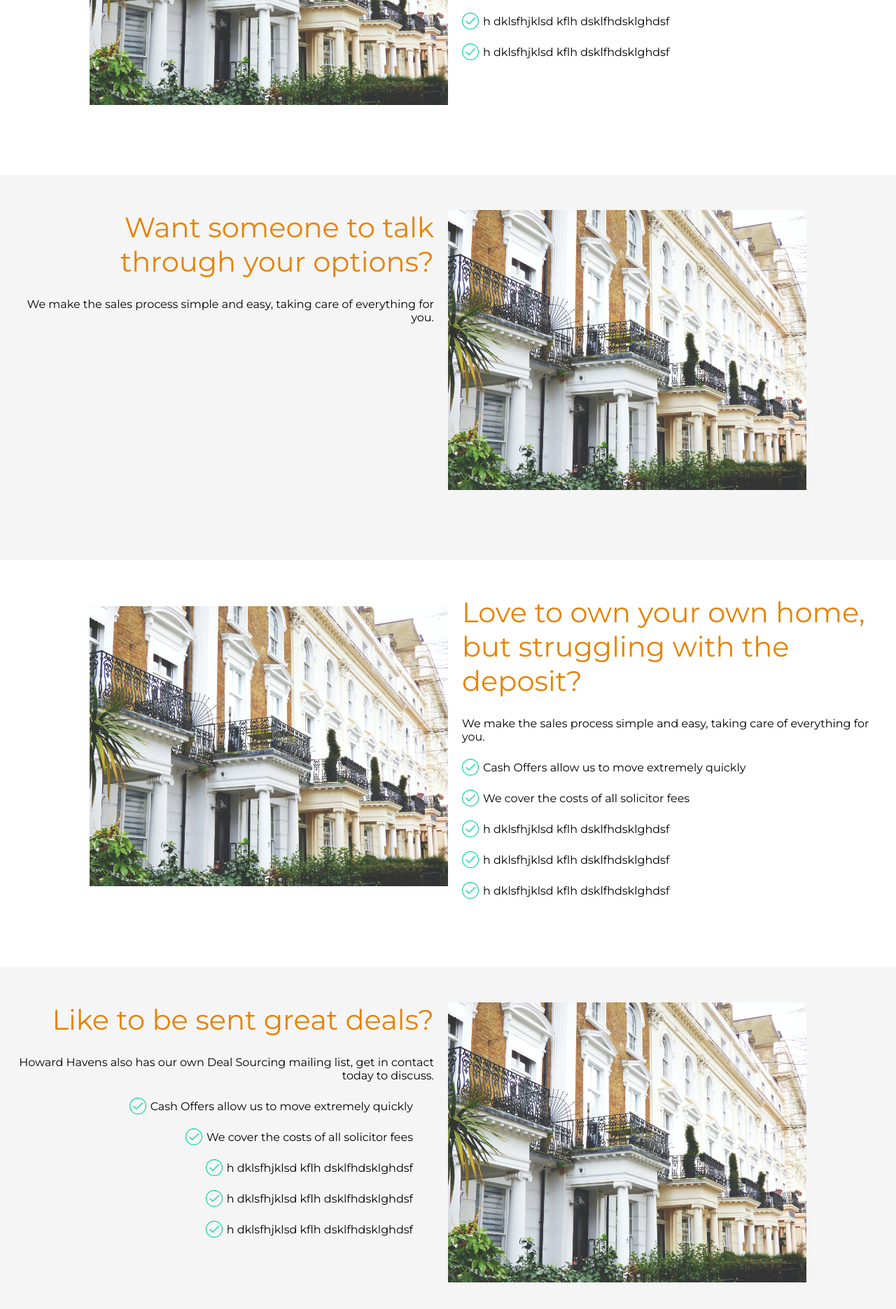
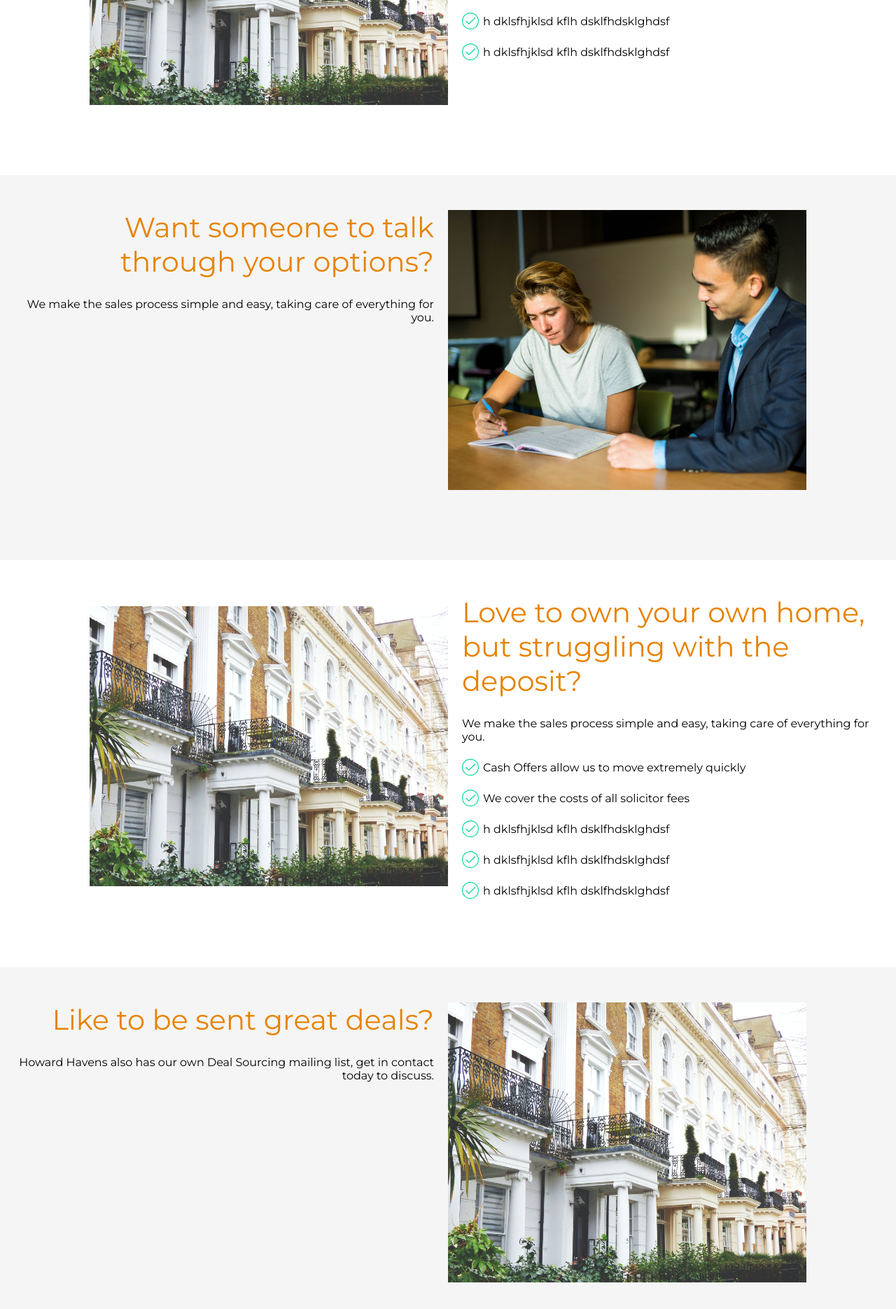
Before and after one commit to RKHTechnologies/HowardHavens, a React (Create React App) app: page / in a window 1280 px wide. Shown: the part 1845-3715 px from the top of the page at 70% size. Built offline with nearby package versions, Linux system fonts and the light colour scheme.

Commit message:
Added 'talk through' image

```diff
--- a/src/Shared/ImageLib.tsx
+++ b/src/Shared/ImageLib.tsx
@@ -1,10 +1,11 @@
 import rkh from '../img/RKHT_logo.png';
-import house1 from '../img/house1.jpg';
-import house2 from '../img/house2.jpg';
-
 import logo from '../img/logo.svg';
 import logoWhite from '../img/logoWhite.svg';
 import scroll from '../img/scrollComponent.png';
+
+import house1 from '../img/house1.jpg';
+import house2 from '../img/house2.jpg';
+import talkThrough from '../img/talkThrough.jpg';
 
 
 export const ImagesDesktop = {
@@ -14,6 +15,7 @@ export const ImagesDesktop = {
   'logo': logo,
   'logoWhite': logoWhite,
   'scroll': scroll,
+  'talkThrough': talkThrough,
 }
 
 
@@ -25,6 +27,7 @@ export const ImagesMobile = {
   'logo': logo,
   'logoWhite': logoWhite,
   'scroll': scroll,
+  'talkThrough': talkThrough,
 }
 
-export type imageLib = 'rkh' | 'house1' | 'house2' | 'logo' | 'logoWhite' | 'scroll';
+export type imageLib = 'rkh' | 'house1' | 'house2' | 'logo' | 'logoWhite' | 'scroll' | 'talkThrough';
--- a/src/components/Services.tsx
+++ b/src/components/Services.tsx
@@ -1,6 +1,6 @@
 import React, { FC } from 'react';
 import styled from 'styled-components';
-import { ImagesDesktop } from '../Shared/ImageLib';
+import { imageLib, ImagesDesktop } from '../Shared/ImageLib';
 import { colours, SharedSettings } from '../Shared/SharedStyles';
 import checkIcon from '../img/Check_Icon.svg';
 
@@ -37,16 +37,21 @@ const Service = styled.div`
   }
 `;
 
+interface ImageProps {
+  image: imageLib;
+  alt?: boolean;
+}
+
 const Image = styled.div`
   grid-area: image;
   width: 80%;
   height: 400px;
   background: lightgrey;
-  background-image: url(${ImagesDesktop["house1"]});
+  background-image: url(${(p: ImageProps) => ImagesDesktop[p.image]});
   background-size: cover;
   background-position: center;
   text-align: right;
-  margin:  ${(p: ServiceProps) => p.alt ? "auto auto auto 0" : "auto 0 auto auto"};
+  margin:  ${(p: ImageProps) => p.alt ? "auto auto auto 0" : "auto 0 auto auto"};
 
   @media(max-width: ${SharedSettings.mobile}) {
     margin: auto;
@@ -114,7 +119,7 @@ const Services: FC = ()  => {
 
       <Strip id="sales">
         <Service>
-          <Image />
+          <Image image="house1" />
           <Text>
             <Title>Thinking of Selling?</Title>
             <Description>
@@ -133,7 +138,7 @@ const Services: FC = ()  => {
 
       <Strip alt id="discuss">
         <Service alt>
-          <Image alt />
+          <Image image="talkThrough" alt />
           <Text alt>
             <Title>Want someone to talk through your options?</Title>
             <Description>
@@ -145,7 +150,7 @@ const Services: FC = ()  => {
 
       <Strip id="tenantbuyers">
         <Service>
-          <Image />
+          <Image image="house1" />
           <Text>
             <Title>Love to own your own home, but struggling with the deposit?</Title>
             <Description>
@@ -164,19 +169,12 @@ const Services: FC = ()  => {
 
       <Strip alt id="dealsourcing">
         <Service alt>
-          <Image alt />
+          <Image image="house1" alt />
           <Text alt>
             <Title>Like to be sent great deals?</Title>
             <Description>
               Howard Havens also has our own Deal Sourcing mailing list, get in contact today to discuss.
             </Description>
-            <CheckList>
-                <li>Cash Offers allow us to move extremely quickly</li>
-                <li>We cover the costs of all solicitor fees</li>
-                <li>h dklsfhjklsd kflh dsklfhdsklghdsf</li>
-                <li>h dklsfhjklsd kflh dsklfhdsklghdsf</li>
-                <li>h dklsfhjklsd kflh dsklfhdsklghdsf</li>
-              </CheckList>
           </Text>
         </Service>
       </Strip>
```
Also changed, not shown: src/img/talkThrough.jpg (added).
